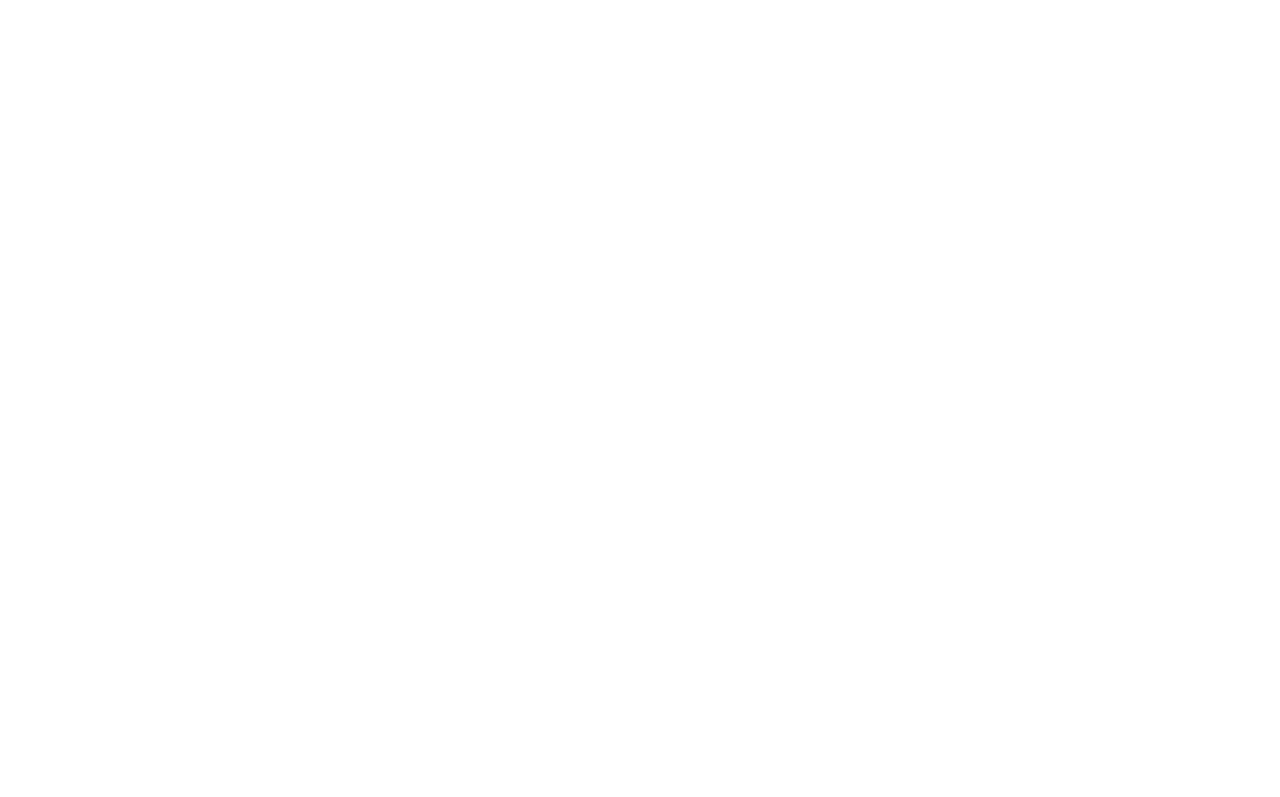
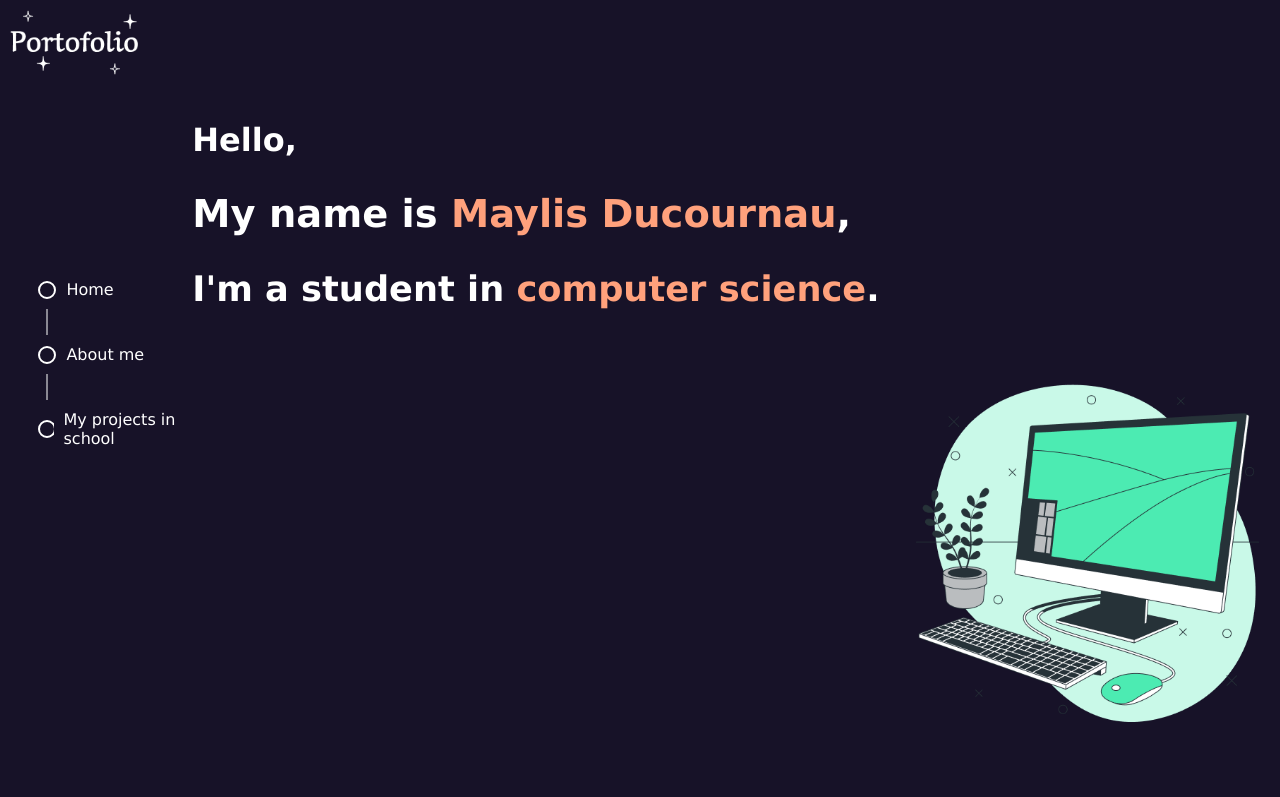
Before and after one commit to z123371Maylis/z123371.github.io, a plain HTML site: page index.html in a window 1280 px wide. Shown: the top 797 px of the page. Drawn offline with Linux system fonts and the light colour scheme.

Commit message:
Add assets index.html style.css

```diff
--- a/index.html
+++ b/index.html
@@ -1,10 +1,82 @@
 <!DOCTYPE html>
-<html>
+<html lang="en">
 <head>
-    <meta charset="utf-8"/>
+    <meta charset="UTF-8">
+    <meta name="viewport" content="width=device-width, initial-scale=1.0">
+    <link rel="stylesheet" href="style.css">
     <title>Portofolio</title>
 </head>
 <body>
-
+    <nav>
+        <a href="#home" class="nav-link">
+            <svg height="18" width="18" xmlns="http://www.w3.org/2000/svg">
+                <circle r="8" cx="9" cy="9" stroke="white" stroke-width="2" fill="transparent" />
+            </svg>
+            <span>Home</span>
+        </a>
+        <svg height="26" width="18" xmlns="http://www.w3.org/2000/svg">
+            <line x1="9" y1="0" x2="9" y2="26" stroke="white" />
+        </svg>
+        <a href="#about" class="nav-link">
+            <svg height="18" width="18" xmlns="http://www.w3.org/2000/svg">
+                <circle r="8" cx="9" cy="9" stroke="white" stroke-width="2" fill="transparent" />
+            </svg>
+            <span>About me</span>
+        </a>
+        <svg height="26" width="18" xmlns="http://www.w3.org/2000/svg">
+            <line x1="9" y1="0" x2="9" y2="26" stroke="white" />
+        </svg>
+        <a href="#works" class="nav-link">
+            <svg height="18" width="18" xmlns="http://www.w3.org/2000/svg">
+                <circle r="8" cx="9" cy="9" stroke="white" stroke-width="2" fill="transparent" />
+            </svg>
+            <span>My projects in school</span>
+        </a>
+    </nav>
+    <section id="home">
+        <img class="portofolio-title" src="./assets/portofolio_title.png" alt="Portofolio" />
+        <div class="section-display">
+            <div class="placeholder"></div>
+            <div class="presentation">
+                <div>
+                    <h3>Hello,</h3>
+                    <h1>My name is <span>Maylis Ducournau</span>,</h1>
+                    <h2>I'm a student in <span>computer science</span>.</h2>
+                </div>
+                <img class="desktop-computer" src="./assets/desktop computer-bro 1.png" alt="Desktop computer" />
+            </div>
+        </div>
+    </section>
+    <section id="about">
+        <div class="section-display">
+            <div class="placeholder"></div>
+            <div class="presentation">
+                <img class="gaming-person" src="./assets/Gaming-bro 1.png" alt="Person playing video games" />
+                <p>
+                    I'm currently finishing my fourth year at Epitech in a partner university in Japan,
+                    Shibaura Institute of Technology. I started playing video games as a child since then
+                    I always been really interested in this branch and would like to work in it as a programmer.
+                    I would love to also create my own game, create the program and the designs, as digital
+                    art is also one of my many hobbies.
+                </p>
+            </div>
+        </div>
+    </section>
+    <section id="works">
+        <div class="section-display">
+            <div class="placeholder"></div>
+            <div class="list-work">
+                <div class="work">
+                    <h5>R-TYPE</h5>
+                </div>
+                <div class="work">
+                    <h5>Indie Studio</h5>
+                </div>
+                <div class="work">
+                    <h5>Lexya</h5>
+                </div>
+            </div>
+        </div>
+    </section>
 </body>
 </html>
--- /dev/null
+++ b/style.css
@@ -0,0 +1,132 @@
+:root {
+    --background: #171228;
+    --primary: #4CEBB2;
+    --secondary: #FFA17C;
+}
+
+html, body {
+    scroll-behavior: smooth;
+    margin: 0;
+    background-color: var(--background);
+    font-family: 'Lucida Sans', 'Lucida Sans Regular', 'Lucida Grande', 'Lucida Sans Unicode', Geneva, Verdana, sans-serif;
+}
+
+@supports (scroll-snap-align: start) {
+    html, body {
+        scroll-snap-type: y mandatory;
+    }
+
+    main {
+        scroll-snap-align: center;
+    }
+}
+
+h1, h2, h3, h5 {
+    color: white;
+}
+
+h1 {
+    font-size: 2.4rem;
+}
+
+h2 {
+    font-size: 2.2rem;
+}
+
+h3 {
+    font-size: 2rem;
+}
+
+a > span {
+    color: white;
+}
+
+@media (max-width: 1200px) {
+    h1 {
+        font-size: 2rem;
+    }
+
+    h2 {
+        font-size: 1.7rem;
+    }
+
+    h3 {
+        font-size: 1.5rem;
+    }
+}
+
+@media (max-width: 992px) {
+    html {
+        font-size: 14px;
+    }
+}
+
+@media (max-width: 768px) {
+    html {
+        font-size: 12px;
+    }
+}
+
+@media (max-width: 576px) {
+    html {
+        font-size: 10px;
+    }
+}
+
+span {
+    color: var(--secondary);
+}
+
+section {
+    height: 100vh;
+    width: 100vw;
+    background-color: var(--background);
+}
+
+.section-display {
+    display: flex;
+    flex-direction: row;
+    height: 80vh;
+}
+
+nav {
+    z-index: 1;
+    position: fixed;
+    top: 35%;
+    left: 3%;
+    width: 13%;
+    display: flex;
+    flex-direction: column;
+    gap: 10px;
+}
+
+.portofolio-title {
+    margin: 10px;
+    width: 10%;
+}
+
+.nav-link {
+    display: flex;
+    flex-direction: row;
+    align-items: center;
+    gap: 10px;
+    color: white;
+    text-decoration: none;
+}
+
+.placeholder {
+    width: 16%;
+}
+
+.desktop-computer {
+    align-self: flex-end;
+    width: 32%;
+}
+
+.presentation {
+    width: 100%;
+    display: flex;
+    flex-direction: row;
+    justify-content: space-around;
+    align-items: flex-start;
+}
```
Also changed, not shown: assets/Gaming-bro 1.png (added), assets/IndieStudio_2.png (added), assets/IndieStudio_3.png (added), assets/IndieStudio_4.png (added), assets/IndieStudio_5.png (added), assets/desktop computer-bro 1.png (added), assets/lexya_logo.png (added), assets/portofolio_title.png (added), assets/rtype_1.png (added), assets/rtype_2.png (added), 1 other file.
